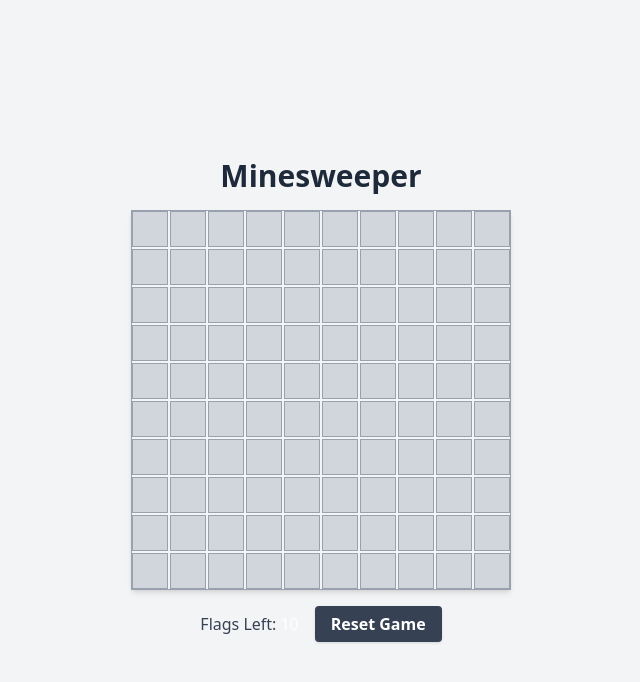
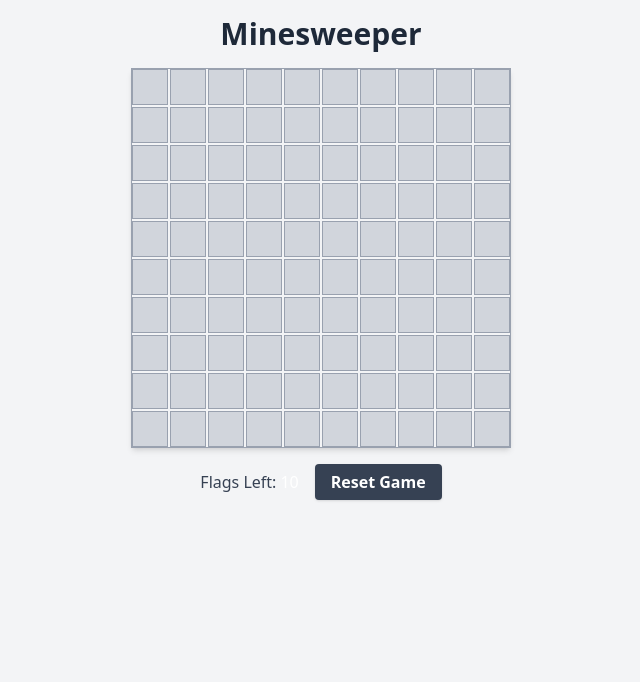
Before and after one commit to Daserec/Atlas_Item_00010_React, a React (Vite) app: page / in a window 1280 px wide. Shown: the top 682 px of the page, without its empty margins (319-959 px from the left). Built offline with nearby package versions, Linux system fonts and the light colour scheme.

Commit message:
Fix: Adjust sizes of the the tiles for smaller devices

```diff
--- a/src/App.tsx
+++ b/src/App.tsx
@@ -234,13 +234,13 @@ const MinesweeperGame = () => {
     }, [flagsLeft]);
 
     return (
-        <div className="flex flex-col items-center justify-center min-h-screen bg-gray-100 dark:bg-gray-900">
-            <h1 className="text-3xl font-bold mb-4 text-gray-800 dark:text-gray-200">Minesweeper</h1>
+        <div className="flex flex-col items-center justify-start min-h-screen bg-gray-100 dark:bg-gray-900">
+            <h1 className="text-3xl mt-4 font-bold mb-4 text-gray-800 dark:text-gray-200">Minesweeper</h1>
 
             <div
                 className="grid gap-0.5 border border-gray-400 dark:border-gray-600 shadow-md mb-4"
                 style={{
-                    gridTemplateColumns: `repeat(${BOARD_SIZE}, minmax(36px, 1fr))`, // Responsive tile size
+                    gridTemplateColumns: `repeat(${BOARD_SIZE}, minmax(24px, 36px))`, // Responsive tile size
                     maxWidth: '90vw', // Responsive board width
                 }}
             >
```
